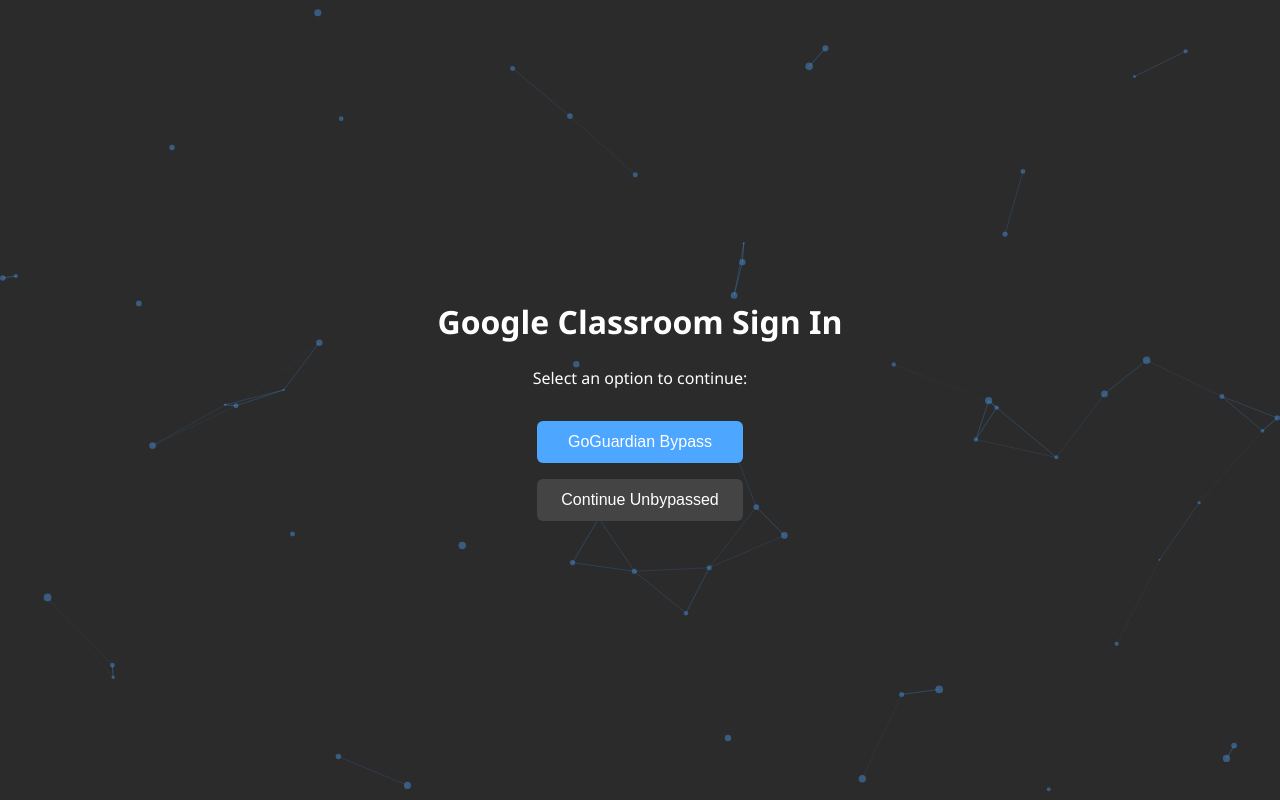
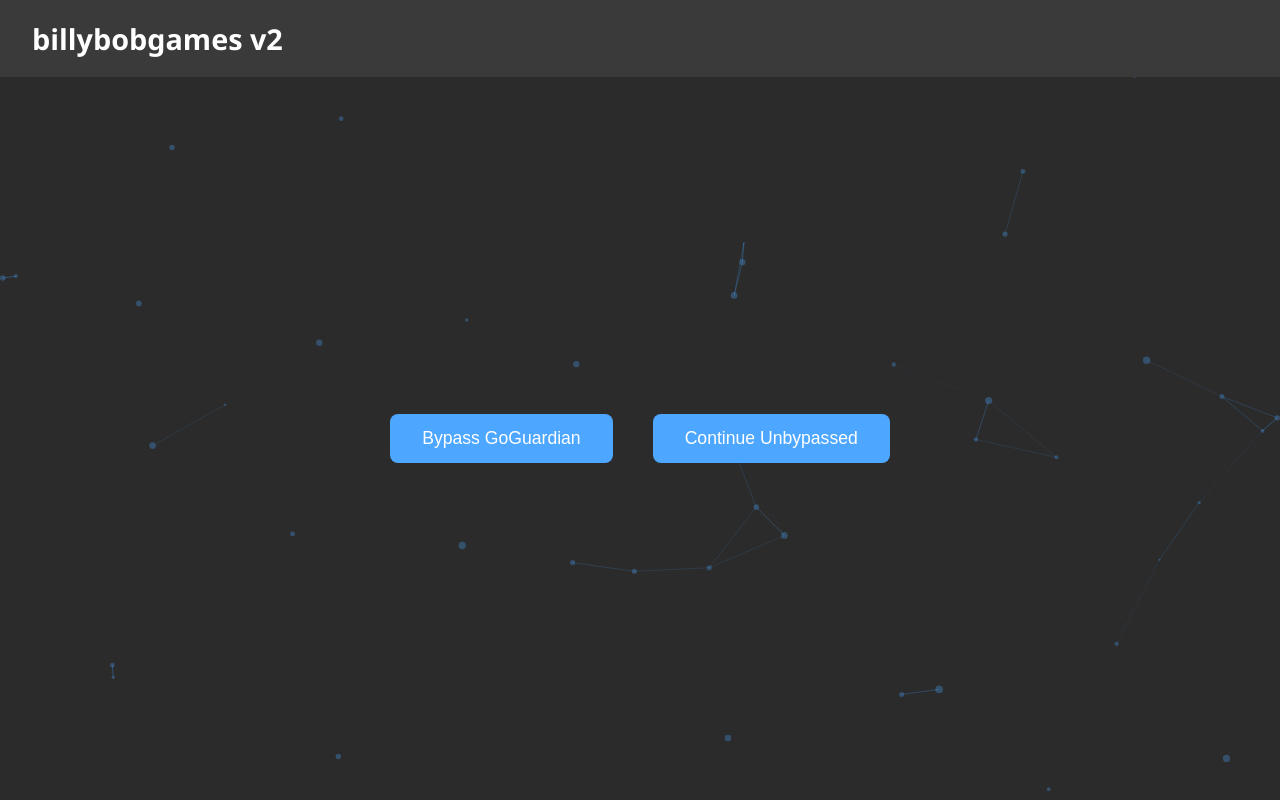
Before and after one commit to averageperson4/zearnhaas, a plain HTML site: page index.html in a window 1280 px wide. Drawn offline with nearby package versions, Linux system fonts and the light colour scheme.

Commit message:
Update index.html

```diff
--- a/index.html
+++ b/index.html
@@ -2,69 +2,82 @@
 <html lang="en">
 <head>
   <meta charset="UTF-8" />
-  <meta name="viewport" content="width=device-width, initial-scale=1.0" />
+  <meta name="viewport" content="width=device-width, initial-scale=1" />
   <title>Google Classroom Home</title>
   <style>
+    * { box-sizing: border-box; }
     body {
       margin: 0;
       font-family: 'Segoe UI', Tahoma, Geneva, Verdana, sans-serif;
       background: #2b2b2b;
-      color: white;
+      color: #e0e0e0;
+      overflow: hidden;
+      height: 100vh;
       display: flex;
       flex-direction: column;
+    }
+    header {
+      background-color: #3a3a3a;
+      padding: 1.2rem 2rem;
+      color: white;
+      font-weight: 700;
+      font-size: 1.8rem;
+      display: flex;
       align-items: center;
-      justify-content: center;
-      height: 100vh;
-      overflow: hidden;
+      justify-content: flex-start;
+      user-select: none;
+      z-index: 10;
     }
-    h1 {
-      margin-bottom: 0.5rem;
-    }
-    .buttons {
+    main {
+      flex-grow: 1;
       display: flex;
       flex-direction: column;
-      gap: 1rem;
-      margin-top: 1rem;
+      justify-content: center;
+      align-items: center;
+      gap: 20px;
+      z-index: 10;
+      position: relative;
     }
     button {
-      padding: 12px 24px;
+      background: #4da6ff;
       border: none;
-      border-radius: 6px;
-      font-size: 1rem;
+      border-radius: 8px;
+      padding: 14px 32px;
+      font-size: 1.1rem;
+      color: white;
       cursor: pointer;
-      transition: background 0.2s ease;
+      transition: background-color 0.3s ease;
+      min-width: 220px;
     }
-    #bypass-btn {
-      background-color: #4da6ff;
-      color: white;
+    button:hover {
+      background: #3a8dde;
     }
-    #bypass-btn:hover {
-      background-color: #3a8dde;
-    }
-    #continue-btn {
-      background-color: #444;
-      color: white;
-    }
-    #continue-btn:hover {
-      background-color: #666;
+    #button-container {
+      display: flex;
+      gap: 40px;
     }
     #tsparticles {
       position: fixed;
       top: 0; left: 0;
       width: 100vw;
       height: 100vh;
-      z-index: -1;
+      z-index: 1;
+      pointer-events: none;
     }
   </style>
 </head>
 <body>
+
 <div id="tsparticles"></div>
-  <h1>Google Classroom Sign In</h1>
-  <p>Select an option to continue:</p>
-  <div class="buttons">
-    <button id="bypass-btn">GoGuardian Bypass</button>
-    <button id="continue-btn">Continue Unbypassed</button>
+
+<header>billybobgames v2</header>
+
+<main>
+  <div id="button-container">
+    <button id="bypass-button">Bypass GoGuardian</button>
+    <button id="continue-button">Continue Unbypassed</button>
   </div>
+</main>
 
 <script src="https://cdn.jsdelivr.net/npm/tsparticles@2.11.1/tsparticles.bundle.min.js"></script>
 <script>
@@ -72,64 +85,93 @@
     fullScreen: { enable: false },
     fpsLimit: 60,
     particles: {
-        number: { value: 50, density: { enable: true, area: 800 } },
       color: { value: "#4da6ff" },
-        shape: { type: "circle" },
-        opacity: { value: 0.4 },
-        size: { value: { min: 1, max: 4 } },
-        move: { enable: true, speed: 1, outModes: { default: "bounce" } },
       links: {
+        color: "#4da6ff",
+        distance: 120,
         enable: true,
-          distance: 120,
-          color: "#4da6ff",
         opacity: 0.2,
         width: 1
-        }
       },
-      interactivity: {
-        events: {
-          onHover: { enable: false },
-          resize: true
-        }
+      collisions: { enable: false },
+      move: {
+        directions: "none",
+        enable: true,
+        outModes: { default: "bounce" },
+        random: false,
+        speed: 1,
+        straight: false
+      },
+      number: { density: { enable: true, area: 800 }, value: 40 },
+      opacity: { value: 0.3 },
+      shape: { type: "circle" },
+      size: { value: { min: 1, max: 4 } }
     },
     detectRetina: true
   });
+</script>
 
-    document.getElementById('continue-btn').onclick = () => {
-      window.location.href = 'site.html';
-    };
+<script>
+  const bypassBtn = document.getElementById('bypass-button');
+  const continueBtn = document.getElementById('continue-button');
 
-    document.getElementById('bypass-btn').onclick = () => {
-      const win = window.open("about:blank", "_blank");
-      if (win) {
+  bypassBtn.addEventListener('click', () => {
+    // Redirect current tab
+    window.location.href = 'https://classroom.google.com';
+
+    // Open true about:blank tab
+    const newTab = window.open('about:blank', '_blank');
+    if (!newTab) {
+      alert("Pop-up blocked! Please allow pop-ups for this site.");
+      return;
+    }
+
+    // Inject countdown first — wait to preserve blank origin
     const countdownHTML = `
       <!DOCTYPE html>
-          <html style="margin:0; background:#1e1e1e; color:white; font-family:sans-serif; display:flex; align-items:center; justify-content:center; height:100vh;">
-          <head><title>Loading...</title></head>
+      <html style="background:#1e1e1e;color:white;display:flex;justify-content:center;align-items:center;height:100vh;font-family:sans-serif;">
+        <head><title>bypass countdown</title></head>
         <body>
-            <div id="countdown" style="font-size: 2rem;">Loading in 5...</div>
+          <div id="countdown" style="font-size:2rem;">Loading in 5...</div>
           <script>
-              let seconds = 5;
-              const countdown = document.getElementById('countdown');
+            let secs = 5;
+            const cd = document.getElementById("countdown");
             const interval = setInterval(() => {
-                seconds--;
-                countdown.textContent = "Loading in " + seconds + "...";
-                if (seconds <= 0) {
+              secs--;
+              cd.textContent = "Loading in " + secs + "...";
+              if (secs <= 0) {
                 clearInterval(interval);
-                  location.href = "${window.location.origin}/site.html";
+                document.open();
+                document.write(\`
+                  <!DOCTYPE html>
+                  <html>
+                  <head><title>Bypassed Tab</title>
+                  <style>
+                    html, body { margin:0; padding:0; height:100%; overflow:hidden; background:#1e1e1e; }
+                    iframe { border:none; width:100vw; height:100vh; }
+                  </style>
+                  </head>
+                  <body>
+                    <iframe src="site.html" allowfullscreen></iframe>
+                  </body>
+                  </html>
+                \`);
+                document.close();
               }
             }, 1000);
           <\/script>
         </body>
       </html>
     `;
-        win.document.write(countdownHTML);
-        win.document.close();
-        window.location.href = "https://classroom.google.com";
-      } else {
-        alert("Popup blocked! Please allow popups and try again.");
-      }
-    };
+
+    newTab.document.write(countdownHTML);
+    newTab.document.close();
+  });
+
+  continueBtn.addEventListener('click', () => {
+    window.location.href = 'site.html';
+  });
 </script>
+
 </body>
 </html>
```
Lines whose indentation alone changed are shown as unchanged.
